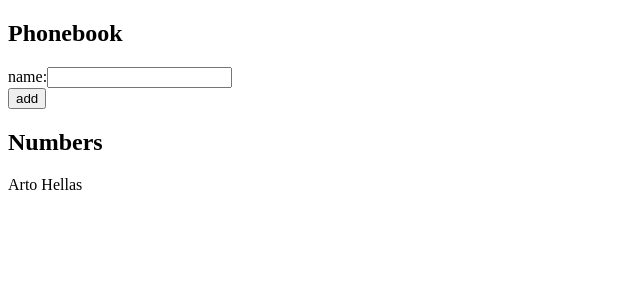
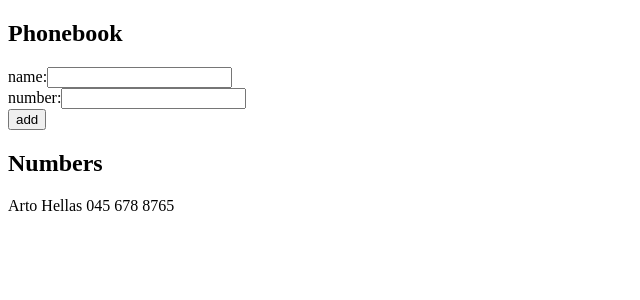
Before and after one commit to theskelinen/fullstack-palautusrepositorio, a React (Vite) app in the folder Osa_2/puhelinluettelo/: page / in a window 1280 px wide. Shown: the top 300 px of the page, without its empty margins (0-640 px from the left). Built offline with nearby package versions, Linux system fonts and the light colour scheme.

Commit message:
puhelinluettelo step3

```diff
--- a/Osa_2/puhelinluettelo/src/App.jsx
+++ b/Osa_2/puhelinluettelo/src/App.jsx
@@ -2,20 +2,25 @@
 
 const Person = ({ person }) =>
   <p>
-    {person.name}
+    {person.name} {person.number}
   </p>
 
 const App = () => {
   const [persons, setPersons] = useState([
-    { name: "Arto Hellas" }
+    { name: "Arto Hellas",
+      number: "045 678 8765"
+    }
   ])
   const [newName, setNewName] = useState("")
+
+  const [newNumber, setNewNumber] = useState("")
 
   const addName = (event) => {
     event.preventDefault()
 
     const personObject = {
-      name: newName
+      name: newName,
+      number: newNumber
     }
 
     if (persons.some(person => person.name === personObject.name)) {
@@ -25,11 +30,17 @@
       setPersons(persons.concat(personObject))
     }
     setNewName("")
+    setNewNumber("")
   }
 
   const handleNameChange = (event) => {
     console.log(event.target.value)
     setNewName(event.target.value)
+  }
+
+  const handleNumberChange = (event) => {
+    console.log(event.target.value)
+    setNewNumber(event.target.value)
   }
 
   return (
@@ -41,6 +52,13 @@
           <input
             value={newName}
             onChange={handleNameChange}
+          />
+        </div>
+        <div>
+          number:
+          <input
+            value={newNumber}
+            onChange={handleNumberChange}
           />
         </div>
         <div>
```
